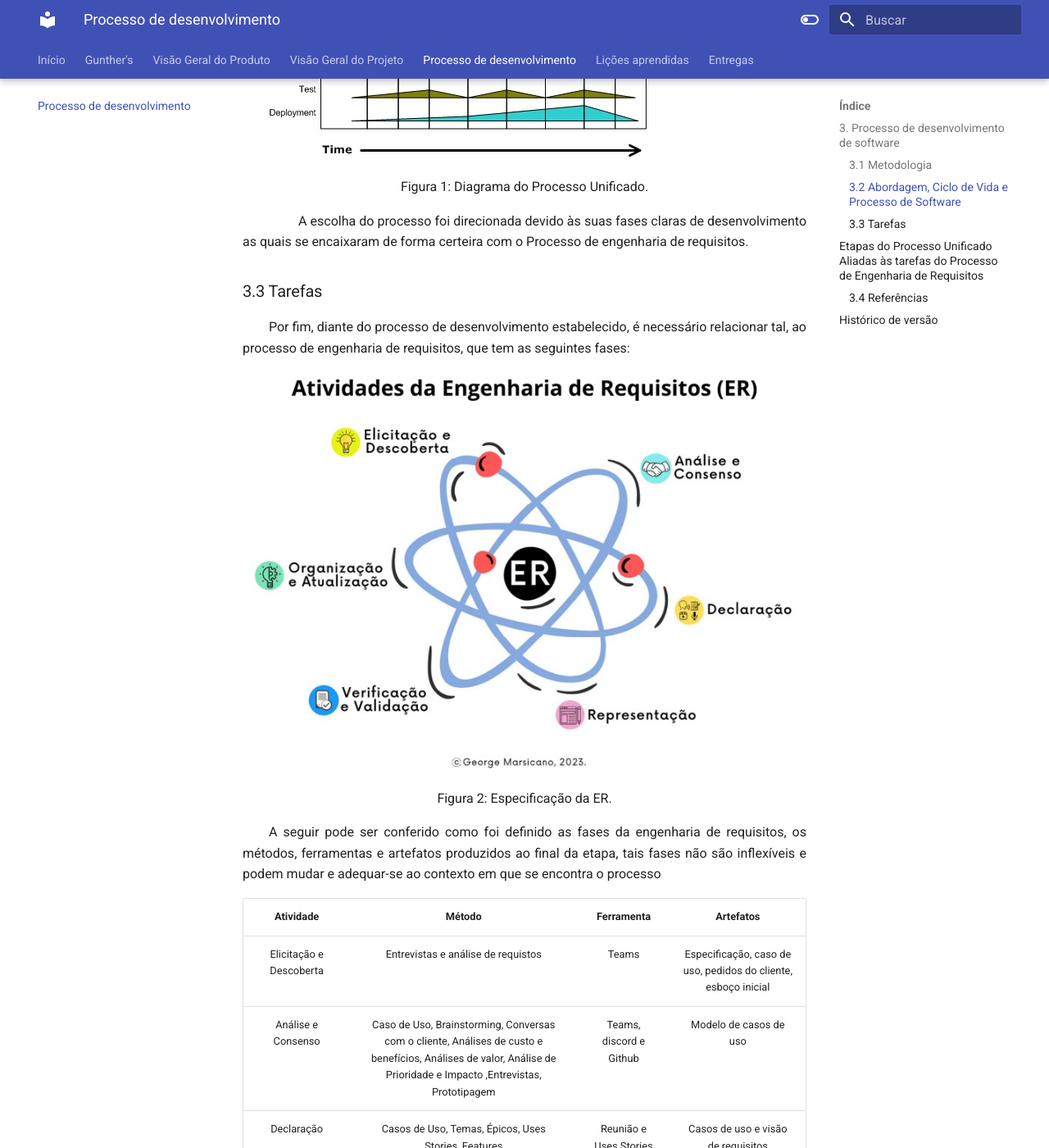
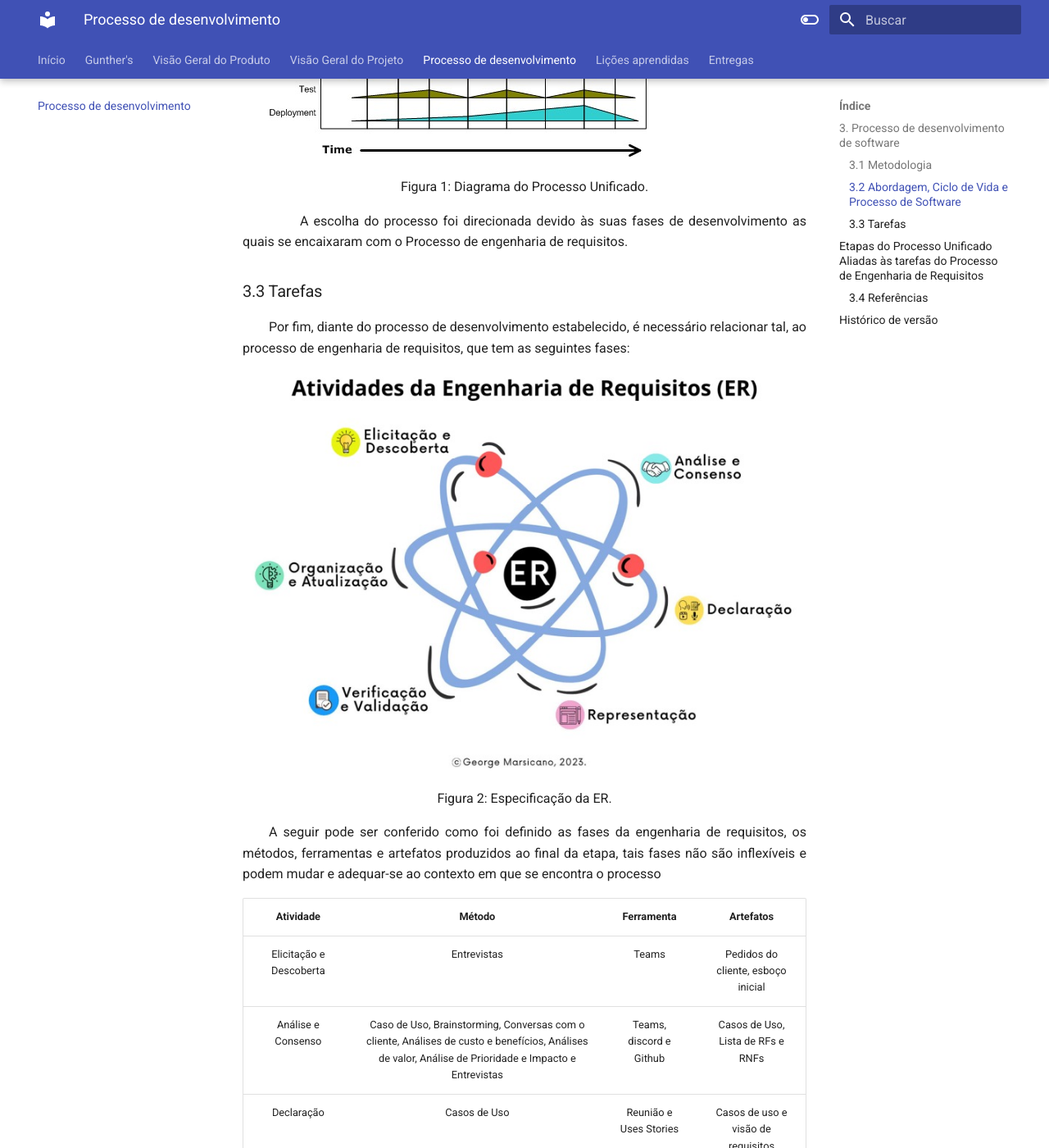
Before and after one commit to mdsreq-fga-unb/2023.2-CarteiraControl, an MkDocs documentation site: the page built from docs/ProcessoDesenvolvimento.md, in a window 1280 px wide and 1400 px high, scrolled down 1235 px. Shown: the whole window at 82% size. Built offline with MkDocs 1.6.1 and Material for MkDocs 9.7.7, drawn with Linux system fonts in a browser that asks for light colours; some of the changed text lies outside the part shown.

```diff
--- a/docs/ProcessoDesenvolvimento.md
+++ b/docs/ProcessoDesenvolvimento.md
@@ -53,7 +53,7 @@ Após a discussão em equipe foi definida o seguinte viés de desenvolvimento:</
 </div>
 
 <p align = "justify"> &emsp;&emsp;
-&emsp;&emsp;A escolha do processo foi direcionada devido às suas fases claras de desenvolvimento as quais se encaixaram de forma certeira com o Processo de engenharia de requisitos.
+&emsp;&emsp;A escolha do processo foi direcionada devido às suas fases de desenvolvimento as quais se encaixaram com o Processo de engenharia de requisitos.
 </p>
 
 ### 3.3 Tarefas
@@ -70,9 +70,9 @@ Após a discussão em equipe foi definida o seguinte viés de desenvolvimento:</
 
 |Atividade | Método | Ferramenta | Artefatos |
 | :---: | :----: | :-------: | :---: |
-| Elicitação e Descoberta| Entrevistas e análise de requistos | Teams  | Especificação, caso de uso, pedidos do cliente, esboço inicial|
-|Análise e Consenso| Caso de Uso, Brainstorming, Conversas com o cliente, Análises de custo e benefícios, Análises de valor, Análise de Prioridade e Impacto ,Entrevistas, Prototipagem | Teams, discord e Github| Modelo de casos de uso|
-|Declaração | Casos de Uso, Temas, Épicos, Uses Stories, Features|  Reunião e Uses Stories|Casos de uso e visão de requisitos|
+| Elicitação e Descoberta| Entrevistas | Teams  | Pedidos do cliente, esboço inicial|
+|Análise e Consenso| Caso de Uso, Brainstorming, Conversas com o cliente, Análises de custo e benefícios, Análises de valor, Análise de Prioridade e Impacto e Entrevistas | Teams, discord e Github| Casos de Uso,   Lista de RFs e RNFs  |
+|Declaração | Casos de Uso |  Reunião e Uses Stories|Casos de uso e visão de requisitos|
 | Representação | Diagrama UML |LucidChart e astah|  Diagrama de JCasos de Uso |
 | Validação e Verificação| Casos de Uso, Uses Stories, DoR, Feedback, INVEST, Revisão em Pares | Vitest e jest | Feedback do produto|
 | Organização e Atualização| Casos de Uso |Mural, Word, Github |Backlog do produto|
```
Also changed, not shown: other parts of docs/ProcessoDesenvolvimento.md (+4 -3 lines).
